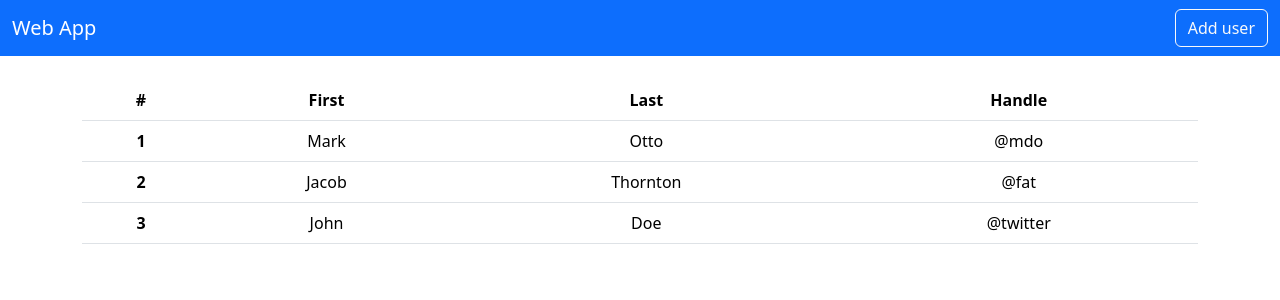
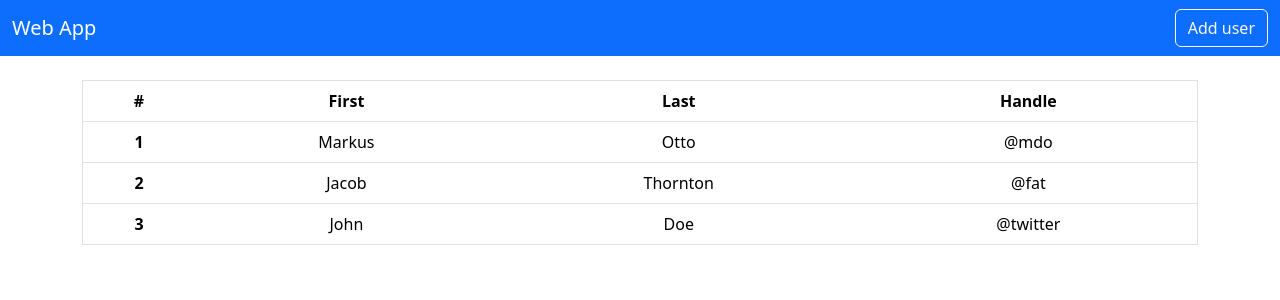
Before and after one commit to dev-from-cbd/react-crud, a React (Create React App) app: page / in a window 1280 px wide. Shown: the top 300 px of the page. Built offline with nearby package versions, Linux system fonts and the light colour scheme.

Commit message:
React JS

```diff
--- a/src/pages/Home.js
+++ b/src/pages/Home.js
@@ -8,7 +8,7 @@ export default function Home() {
       {/* A div with padding, using Bootstrap's py-4 class for vertical spacing */}
       <div className="py-4">
         {/* Create a table using Bootstrap's table class for styling */}
-        <table class="table">
+        <table className="table border">
           {/* Table head that contains the column names */}
           <thead>
             <tr>
@@ -16,14 +16,15 @@ export default function Home() {
               <th scope="col">#</th> {/* Column header for row numbers */}
               <th scope="col">First</th> {/* Column header for first name */}
               <th scope="col">Last</th> {/* Column header for last name */}
-              <th scope="col">Handle</th> {/* Column header for social media handle */}
+              <th scope="col">Handle</th>{" "}
+              {/* Column header for social media handle */}
             </tr>
           </thead>
           {/* Table body containing the actual data rows */}
           <tbody>
             <tr>
               <th scope="row">1</th> {/* Row number 1 */}
-              <td>Mark</td> {/* First name of the first row */}
+              <td>Markus</td> {/* First name of the first row */}
               <td>Otto</td> {/* Last name of the first row */}
               <td>@mdo</td> {/* Handle of the first row */}
             </tr>
```
